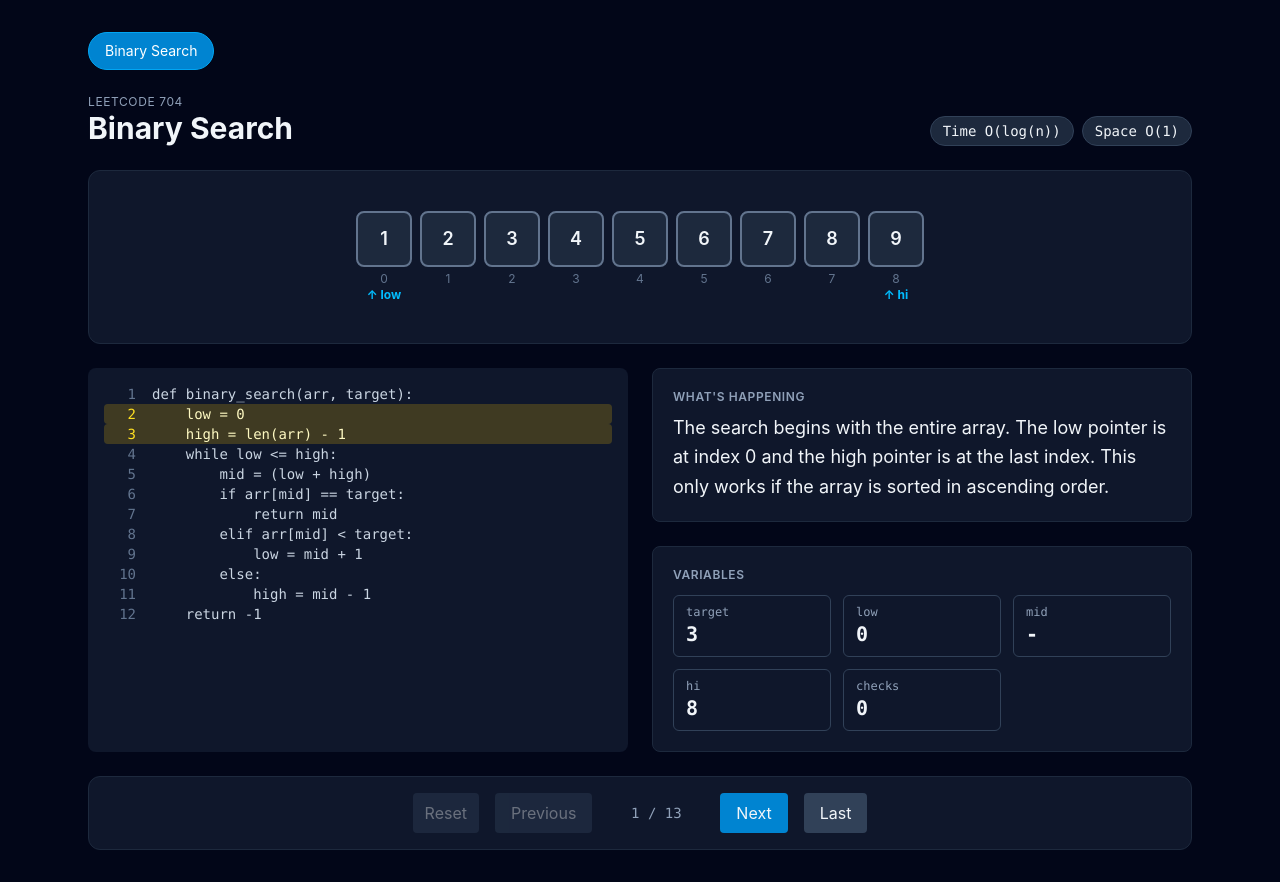
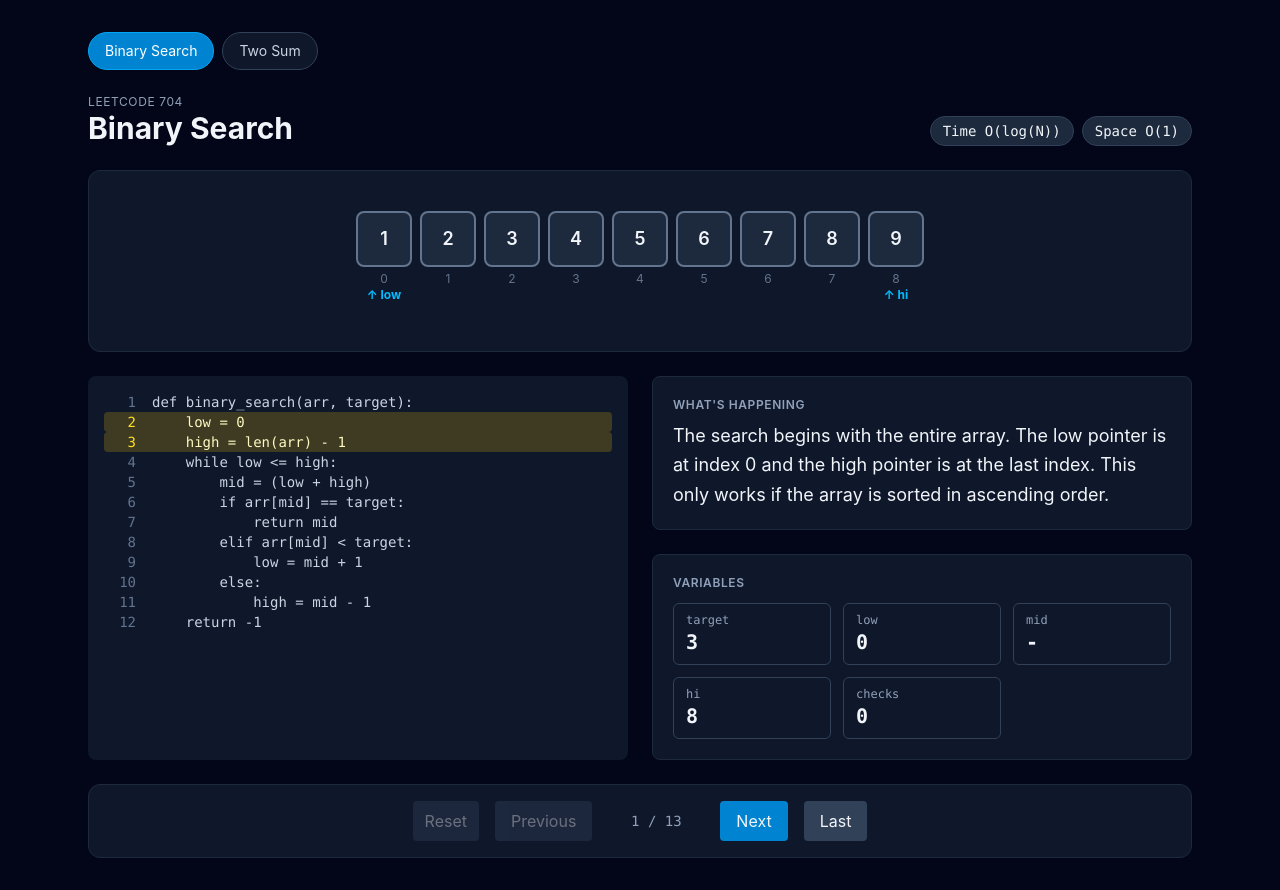
Before and after one commit to max-dean05/under-the-hood, a React (Vite) app: page / in a window 1280 px wide. Built offline with nearby package versions, Linux system fonts and the light colour scheme.

Commit message:
added two-sum visualizer and updated how components of visualizer are displayed

```diff
--- a/src/App.jsx
+++ b/src/App.jsx
@@ -3,6 +3,7 @@ import { modules } from './modules/registry.js'
 import ArrayView from './components/ArrayView.jsx'
 import CodePanel from './components/CodePanel.jsx'
 import VarsPanel from './components/VarsPanel.jsx'
+import HashMapView from './components/HashMapView.jsx'
 
 // Default input for now, will go inside the function once user can change input.
 
@@ -59,8 +60,17 @@ function App() {
           </header>
 
           {/* Visualization */}
-          <section className="bg-slate-900 border border-slate-800 rounded-xl px-6 pt-10 pb-4 flex justify-center overflow-x-auto">
-            <ArrayView step={step} />
+          <section className="bg-slate-900 border border-slate-800 rounded-xl px-6 pt-10 pb-6 flex flex-col items-center overflow-x-auto">
+            {step.array && <ArrayView step={step} />}
+
+            {step.map && (
+              <HashMapView
+                map={step.map}
+                highlights={step.mapHighlights}
+                prevMap={stepIndex > 0 ? steps[stepIndex-1].map : null}
+                label={mod.mapLabel}
+              />
+            )}
           </section>
 
           {/* Grid of code/explanation/variables */}
--- a/src/components/ArrayView.jsx
+++ b/src/components/ArrayView.jsx
@@ -2,6 +2,7 @@ const COLORS = {
     comparing:  "bg-yellow-400/20 border-yellow-400 text-yellow-100",
     found:      "bg-green-500/25 border-green-400 text-green-100",
     eliminated: "bg-slate-900 border-slate-800 text-slate-600",
+    visited:    "bg-sky-500/15 border-sky-700 text-sky-200",
 };
 const DEFAULT = "bg-slate-800 border-slate-500 text-slate-100";
 
--- /dev/null
+++ b/src/components/HashMapView.jsx
@@ -0,0 +1,42 @@
+export default function HashMapView({ map, highlights = {}, prevMap = null, label = "Hash Map"}) {
+    const entries = [...map.entries()];
+
+    return (
+        <div className="mt-2 w-full flex flex-col items-center gap-3">
+            <h3 className="text-xs font-semibold uppercase tracking-wider text-slate-400 font-mono">
+                {label}
+            </h3>
+
+            {entries.length === 0 ? (
+                <div className="px-4 py-3 rounded-lg border border-dashed border-slate-700 text-sm text-slate-500 italic">
+                    empty: nothing stored yet
+                </div>
+            ) : (
+                <div className="flex flex-wrap justify-center gap-2">
+                    {entries.map(([key, value]) => {
+                        const isHit = highlights[key] === "found";
+                        const isNew = prevMap && !prevMap.has(key);
+
+                        const style = isHit
+                            ? "bg-green-500/25 border-green-400 text-green-100"
+                            : isNew
+                            ? "bg-sky-500/20 border-sky-400 text-sky-100"
+                            : "bg-slate-800 border-slate-600 text-slate-200";
+
+                        return (
+                            <div
+                                key={key}
+                                className={`flex items-center gap-2 px-3 py-2 rounded-lg border-2 font-mono transition-colors duration-300 ${style}`}
+                            >
+                                <span className="text-lg font-semibold">{key}</span>
+                                <span className="text-slate-400">→</span>
+                                <span className="text-sm text-slate-300">index {value}</span>
+                            </div>
+                        );
+                    })}
+                </div>
+            )
+            }
+        </div>
+    )
+}
--- a/src/engine/createRecorder.js
+++ b/src/engine/createRecorder.js
@@ -9,6 +9,7 @@ export function createRecorder() {
         array = null,
         grid = null,
         map = null,
+        mapHighlights = {},
         pointers = {},
         highlights = {},
         vars = {},
@@ -18,7 +19,8 @@ export function createRecorder() {
             explain,
             array: array && [...array],
             grid: grid && grid.map((row) => [...row]),
-            map: map && { ...map },
+            map: map && new Map(map),
+            mapHighlights: { ...mapHighlights },
             pointers: { ...pointers },
             highlights: { ...highlights },
             vars: { ...vars },
--- a/src/modules/binarySearch.js
+++ b/src/modules/binarySearch.js
@@ -77,6 +77,6 @@ export const binarySearch = {
     code,
     defaultInput: { arr: [1, 2, 3, 4, 5, 6, 7, 8, 9], target: 3 },
     generateSteps,
-    time: "O(log(n))",
+    time: "O(log(N))",
     space: "O(1)",
 };
--- a/src/modules/registry.js
+++ b/src/modules/registry.js
@@ -1,4 +1,5 @@
 import { binarySearch } from './binarySearch.js';
+import { twoSum } from './twoSum.js';
 
 // every time a new module is added, program needs one more import + one more addition to modules
-export const modules = [binarySearch];
+export const modules = [binarySearch, twoSum];
--- /dev/null
+++ b/src/modules/twoSum.js
@@ -0,0 +1,81 @@
+import { createRecorder } from '../engine/createRecorder.js';
+
+const code = [
+    "def two_sum(arr, target):",          // 0
+    "   seen = {} # value -> index",      // 1
+    "   for i, x in enumerate(arr):",     // 2
+    "       need = target - x",           // 3
+    "       if need in seen:",            // 4
+    "           return [seen[need], i]",  // 5
+    "       seen[x] = i",                 // 6
+    "   return []",                       // 7
+];
+
+function generateSteps({ arr, target }) {
+    const rec = createRecorder();
+    const seen = new Map();
+    let i = null, x = null, need = null;
+
+    const snap = (line, explain, opts = {}) => {
+        const highlights = {};
+        for (const idx of seen.values()) highlights[idx] = "visited";
+        if (i !== null) highlights[i] = "comparing";
+        if (opts.found) {
+            highlights[opts.found[0]] = "found";
+            highlights[opts.found[1]] = "found";
+        }
+
+        const mapHighlights = {};
+        if (opts.hitKey !== undefined) mapHighlights[opts.hitKey] = "found";
+
+        rec.snap({
+            line,
+            explain,
+            array: arr,
+            map: seen,
+            mapHighlights,
+            pointers: i === null ?  {} : { i },
+            highlights,
+            vars: { target, i, i: i ?? "-", x: x ?? "-", need: need ?? "-"},
+        })
+    };
+
+    snap(1, `Create an empty hash map called "seen." It will remember every number we've passed and where it was, so we'll never need a second loop.`);
+
+    for (i = 0; i < arr.length; i++) {
+        x = arr[i];
+        need = null;
+        snap(2, `Move to index ${i}. The current number is x = ${x}`);
+
+        need = target - x;
+        snap(3, `For ${x} to reach the target, we need a value of ${target} - ${x} = ${need}`);
+        snap(4, `Have we seen ${need}?`);
+        if (seen.has(need)) {
+            const j = seen.get(need);
+            snap(4, `Yes, we have! We found our pair at indices [${j}, ${i}]. We get our answer in O(1) time because we use a HashMap.`, { hitKey: need })
+            const pairs = (arr.length * (arr.length - 1)) / 2;
+            snap(5, `One pass through the array is O(N). The reason this is fast is because rather than checking every value against every other (which could be up to ${pairs} comparisons), we look for a specific one from what we've already seen.`, { found: [j, i], hitKey: need });
+            return rec.steps;
+        }
+
+        snap(4, `No, we haven't. Let's move on and remember this value.`);
+        seen.set(x, i);
+        snap(6, `We store our current value ${x} in seen so that if a later number needs ${x} it will be instantly available.`);
+    }
+
+    i = null; x = null; need = null;
+    snap(7, `We iterated through the whole array and didn't find any numbers that added up to ${target}. Luckily, it only required one pass through our array. Return an empty array.`);
+    return rec.steps;
+}
+
+export const twoSum = {
+    id: "two-sum",
+    title: "Two Sum",
+    problem: "LeetCode 1",
+    code,
+    defaultInput: { arr: [3, 8, 11, 2, 7, 15], target: 9 },
+    generateSteps,
+    mapLabel: "seen  (value → index)",
+    time: "O(N)",
+    space: "O(N)",
+}
```
